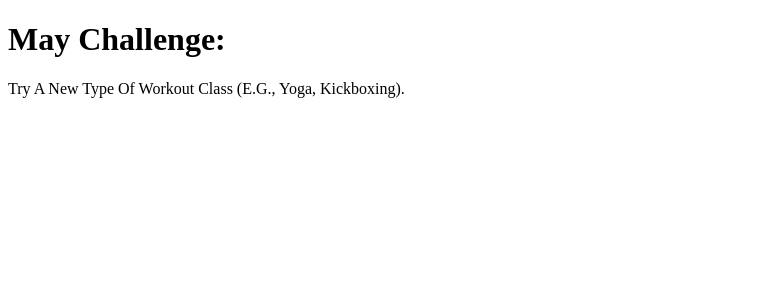
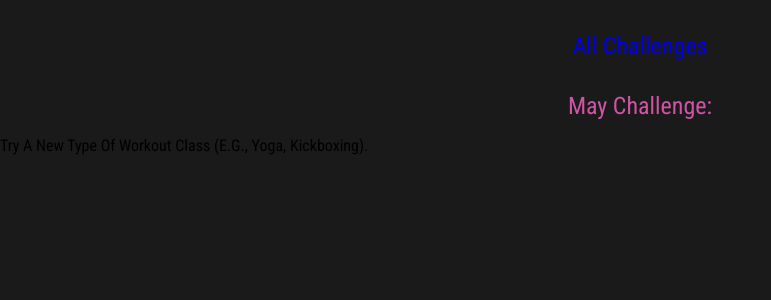
Before and after one commit to SakshamGupta201/Django1, a Django app: page /challenges/may/ in a window 1280 px wide. Shown: the top 300 px of the page, without its empty margins (0-771 px from the left). Run offline with Django 5.2, Linux system fonts and the light colour scheme.

Commit message:
Section 4

```diff
--- /dev/null
+++ b/3 Routes/montly_challenges/challenges/static/challenges/challenge.css
@@ -0,0 +1,22 @@
+h1,
+h2 {
+  text-align: center;
+  color: white;
+}
+
+h1 {
+  font-size: 1.5rem;
+  margin: 2rem 0 1rem 0;
+  font-weight: normal;
+  color: #cf54a6;
+}
+
+h2 {
+  font-size: 3rem;
+  font-weight: bold;
+}
+
+.fallback {
+  text-align: center;
+  color: white;
+}
--- a/3 Routes/montly_challenges/challenges/templates/challenges/challenge.html
+++ b/3 Routes/montly_challenges/challenges/templates/challenges/challenge.html
@@ -1,17 +1,21 @@
-<!DOCTYPE html>
-<html lang="en">
-  <head>
-    <meta charset="UTF-8" />
-    <meta name="viewport" content="width=device-width, initial-scale=1.0" />
-    <title>Monthly Challenge</title>
-  </head>
+{% extends 'base.html' %}
+{% load static %}
 
-  <body>
+{% block css_files %}
+  <link rel="stylesheet" href="{% static "challenges/challenge.css" %}" />
+{% endblock %}
+
+{% block title %}
+  Monthly Challenge
+{% endblock %}
+
+{% block body %}
+  {% include 'challenges/includes/header.html' %}
+
   <h1>{{ month|title }} Challenge:</h1>
   {% if challenge_text %}
     <p>{{ challenge_text|title }}</p>
   {% else %}
     <p>There is no Challenge for this month.</p>
   {% endif %}
-  </body>
-</html>
+{% endblock %}
--- /dev/null
+++ b/3 Routes/montly_challenges/challenges/templates/challenges/includes/header.html
@@ -0,0 +1,5 @@
+<header>
+  <nav>
+    <h1><a href="{% url 'challenges' %}">All Challenges</a></h1>
+  </nav>
+</header>
--- a/3 Routes/montly_challenges/challenges/views.py
+++ b/3 Routes/montly_challenges/challenges/views.py
@@ -1,6 +1,12 @@
-from django.http import HttpResponse, HttpResponseBadRequest, HttpResponseRedirect
+from django.http import (
+    Http404,
+    HttpResponse,
+    HttpResponseBadRequest,
+    HttpResponseRedirect,
+)
 from django.shortcuts import render
 from django.urls import reverse
+from django.template.loader import render_to_string
 
 
 # Create your views here.
@@ -28,10 +34,20 @@ def challenges(request):
 
 
 def month_challenge_by_number(request, month):
-    months = list(challenges_dict.keys())
-    actual_month = months[month - 1]
-    redirect_path = reverse("month_challenge", args=[actual_month])
-    return HttpResponseRedirect(redirect_path)
+    try:
+        # Convert month to integer
+        month_number = int(month)
+
+        if 1 <= month_number <= len(challenges_dict):
+            actual_month = list(challenges_dict.keys())[month_number - 1]
+
+            redirect_path = reverse("month_challenge", args=[actual_month])
+
+            return HttpResponseRedirect(redirect_path)
+        else:
+            raise Http404("Invalid month number")
+    except ValueError:
+        raise Http404("Invalid month format")
 
 
 def index(request, month):
@@ -47,4 +63,4 @@ def index(request, month):
             {"challenge_text": formatted_challenge, "month": formatted_month},
         )
     else:
-        return HttpResponseBadRequest(f"<h1>No challenge found for this month</h1>")
+        raise Http404()
--- a/3 Routes/montly_challenges/montly_challenges/settings.py
+++ b/3 Routes/montly_challenges/montly_challenges/settings.py
@@ -55,7 +55,7 @@ ROOT_URLCONF = "montly_challenges.urls"
 TEMPLATES = [
     {
         "BACKEND": "django.template.backends.django.DjangoTemplates",
-        "DIRS": [],
+        "DIRS": [BASE_DIR / "templates"],
         "APP_DIRS": True,
         "OPTIONS": {
             "context_processors": [
@@ -117,6 +117,10 @@ USE_TZ = True
 # https://docs.djangoproject.com/en/5.0/howto/static-files/
 
 STATIC_URL = "static/"
+STATICFILES_DIRS = [
+    BASE_DIR / "static",
+    "/var/www/static/",
+]
 
 # Default primary key field type
 # https://docs.djangoproject.com/en/5.0/ref/settings/#default-auto-field
--- /dev/null
+++ b/3 Routes/montly_challenges/static/styles.css
@@ -0,0 +1,14 @@
+@import url('https://fonts.googleapis.com/css2?family=Roboto+Condensed:wght@400;700&display=swap');
+
+a{
+    text-decoration: none;
+}
+
+html {
+  font-family: 'Roboto Condensed', sans-serif;
+}
+
+body {
+  margin: 0;
+  background-color: #1a1a1a;
+}
--- /dev/null
+++ b/3 Routes/montly_challenges/templates/base.html
@@ -0,0 +1,22 @@
+<!DOCTYPE html>
+<html lang="en">
+  <head>
+    <meta charset="UTF-8" />
+    <meta name="viewport" content="width=device-width, initial-scale=1.0" />
+    <title>
+      {% block title %}
+        Challenge
+      {% endblock %}
+    </title>
+    {% load static %}
+    <link rel="stylesheet" href="{% static "styles.css" %}">
+    {% block css_files %}
+
+    {% endblock %}
+  </head>
+  <body>
+    {% block body %}
+      ...
+    {% endblock %}
+  </body>
+</html>
```
Also changed, not shown: 3 Routes/montly_challenges/challenges/static/challenges/challenges.css (added, +37 -0 lines), 3 Routes/montly_challenges/challenges/templates/challenges/index.html (+15 -16 lines), 3 Routes/montly_challenges/templates/404.html (added, +9 -0 lines). Lines whose indentation alone changed are shown as unchanged.
